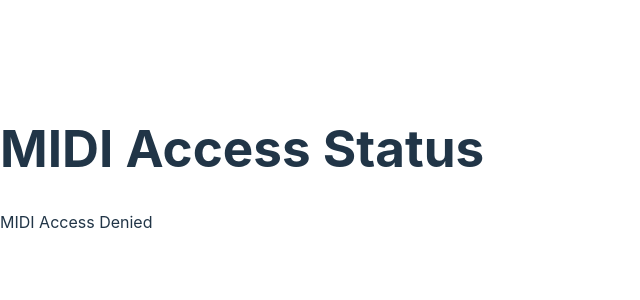
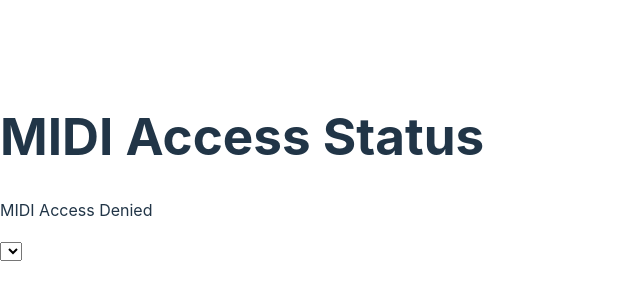
Before and after one commit to leegee/webapp-midi-feathered, a React (Vite) app: page / in a window 1280 px wide. Shown: the part 232-532 px from the top of the page, without its empty margins (0-640 px from the left). Built offline with nearby package versions, Linux system fonts and the light colour scheme.

Commit message:
Select MIDI port

```diff
--- a/src/components/MIDI.jsx
+++ b/src/components/MIDI.jsx
@@ -3,7 +3,7 @@
 
 import { useEffect } from 'react';
 import { useAtom } from 'jotai';
-import { midiAccessAtom, midiOutputsAtom } from '../lib/midi';
+import { midiAccessAtom, midiOutputsAtom, selectedOutputAtom } from '../lib/midi';
 
 
 const NOTE_ON = 9;
@@ -52,13 +52,12 @@ async function setupMidiAccess ( getMidiAccess, setMIDIAccess ) {
     }
 }
 
-function setupMidiDevices ( getMidiAccess, getMidiOutputs, setMidiOutputs ) {
-    if ( getMidiAccess ) {
-        const outputs = getMidiAccess.outputs.values();
-        for ( let output = outputs.next(); output && !output.done; output = outputs.next() ) {
-            setMidiOutputs( [...getMidiOutputs, output.value] );
-        }
+function setupMidiOutputs ( outputs, getMidiOutputs, setMidiOutputs ) {
+    const newOutputs = [];
+    for (const output of outputs) {
+        newOutputs.push( output );
     }
+    setMidiOutputs( newOutputs );
 }
 
 // Closes open connections
@@ -73,16 +72,25 @@ function cleanup (getMidiAccess) {
     }
 }
 
+function handleOutputChange ( event, setSelectedOutputAtom ) {
+    setSelectedOutputAtom( event.target.value );
+}
+
 export function MIDIComponent () {
     const [ getMidiAccess, setMidiAccess ] = useAtom( midiAccessAtom );
     const [ getMidiOutputs, setMidiOutputs ] = useAtom( midiOutputsAtom );
+    const [ getSelectedOutputAtom, setSelectedOutputAtom ] = useAtom( selectedOutputAtom );
 
-    // onMount
     useEffect(
         () => {
             setupMidiAccess( getMidiAccess, setMidiAccess );
-            setupMidiDevices( getMidiAccess, getMidiOutputs, setMidiOutputs );
-            watchMidi( getMidiAccess );
+            if ( getMidiAccess ) {
+                setupMidiOutputs(
+                    Array.from( getMidiAccess.outputs.values() ),
+                    getMidiOutputs, setMidiOutputs
+                );
+                watchMidi( getMidiAccess );
+            }
             return cleanup( getMidiAccess );
         },
         // eslint-disable-next-line react-hooks/exhaustive-deps
@@ -93,6 +101,12 @@ export function MIDIComponent () {
         <div>
             <h1>MIDI Access Status</h1>
             <p>{ getMidiAccess ? 'MIDI Access Granted' : 'MIDI Access Denied' }</p>
+
+            <select onChange={(e) => handleOutputChange(e, setSelectedOutputAtom)} value={getSelectedOutputAtom}>
+                {getMidiOutputs.map(output => (
+                    <option key={output.id} value={output.id}>{output.name}</option>
+                ))}
+            </select>
         </div>
     );
 }
--- a/src/lib/midi.ts
+++ b/src/lib/midi.ts
@@ -2,3 +2,4 @@ import { atom } from 'jotai';
 
 export const midiAccessAtom = atom(null);
 export const midiOutputsAtom = atom([]);
+export const selectedOutputAtom = atom(0);
```
